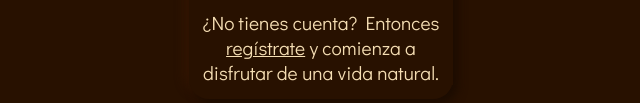
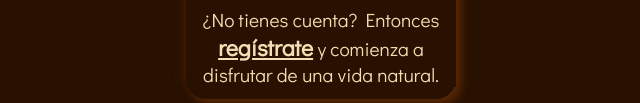
Before and after one commit to yuritalinda/SCL017-social-network, a website with bundled scripts: page src/index.html in a window 1280 px wide. Shown: the part 884-987 px from the top of the page, without its empty margins (319-959 px from the left). Built offline with nearby package versions, Linux system fonts and the light colour scheme; no server answers.

Commit message:
mejoras de diseno

```diff
--- a/src/CSS/responsive.css
+++ b/src/CSS/responsive.css
@@ -30,8 +30,8 @@
    max-width: 40%;
    height: 500px;
    border-radius: 20px;
-   box-shadow:  5px 5px 10px #1c0c00,
-                -5px -5px 10px #341600;
+   box-shadow:  5px 5px 10px #5a2904,
+                -5px -5px 10px #3b1901;
    font-size: larger;
  }
 
--- a/src/CSS/style.css
+++ b/src/CSS/style.css
@@ -220,3 +220,8 @@ letter-spacing: 0em;
 .logo-google{
   background-color: transparent;
 }
+
+a{
+  font-size: larger;
+  font-weight: bold;
+}
--- a/src/controller/view-controller.js
+++ b/src/controller/view-controller.js
@@ -12,7 +12,7 @@ export const signInOnSubmit = () => { //funcion de registro manual
   const email = document.getElementById("email-registro").value;
   const password = document.getElementById("password-registro").value;
 
-  signIn(email, password)
+  signIn(email , password)
     // eslint-disable-next-line no-alert
 
     .then(() => alert('Datos Guardados'), changeHash('#/'))
@@ -33,6 +33,7 @@ export const loginWithGoogle = () => {
 export const logInOnSubmit = () => { //funcion de logueado manual
   const email = document.getElementById("email-login").value;
   const password = document.getElementById("password-login").value;
+
 
 
   logIn(email, password)
--- a/src/view/registro.js
+++ b/src/view/registro.js
@@ -17,6 +17,7 @@ export const registro = () =>{
   <h2 class="registro-titulo">Regístrate</h2>
     <form action="#" method="post" id="form-registro" class="form-registro">
       <input type="email" name="email-registro" id="email-registro"  class="email" placeholder="tucorreo@correo.com" value="">
+      <input type="text" name="nombre-usuario" id="nombre-usuario"  class="email" placeholder="Marie Veggie" value="">
       <input type="password" name="password-registro" id="password-registro" class="password" placeholder="contraseña" value="">
         <h4>Puedes hacer registro manual o puedes acceder con tu cuenta de Google</h4>
 
```
